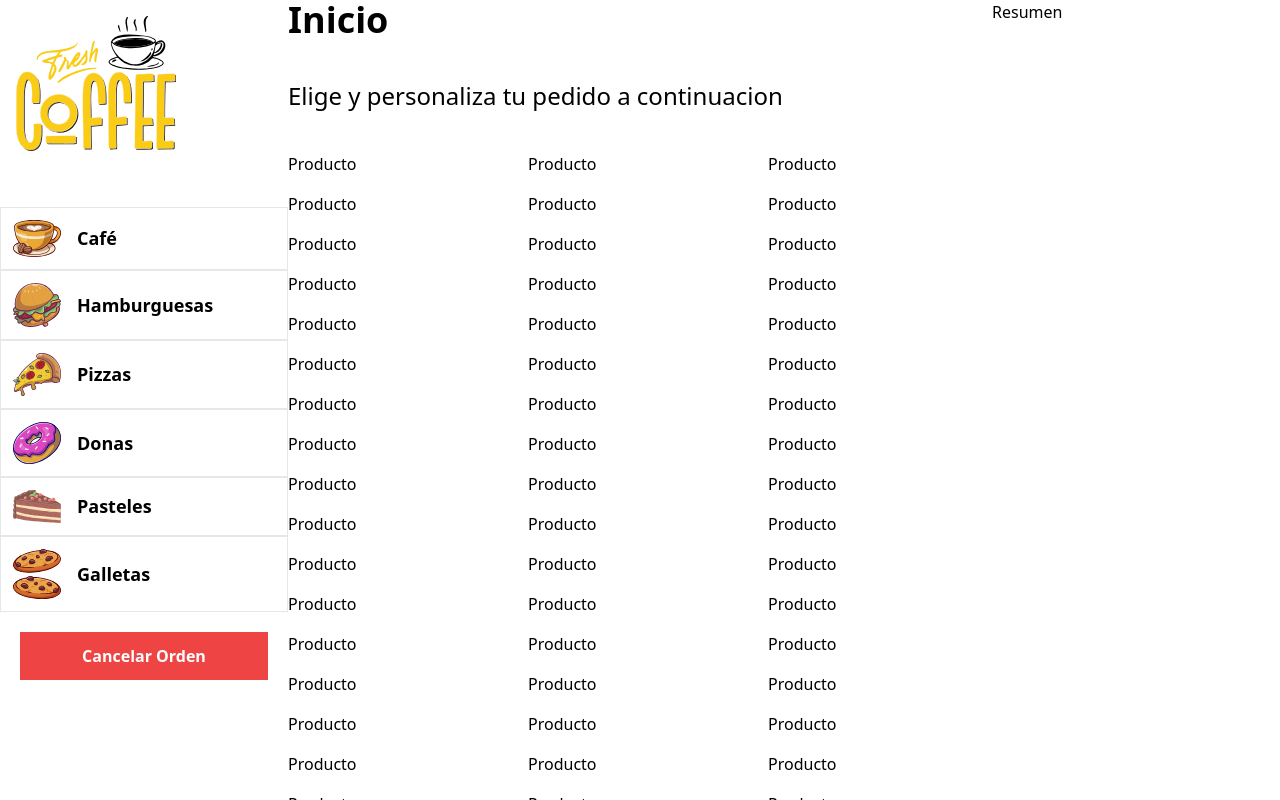
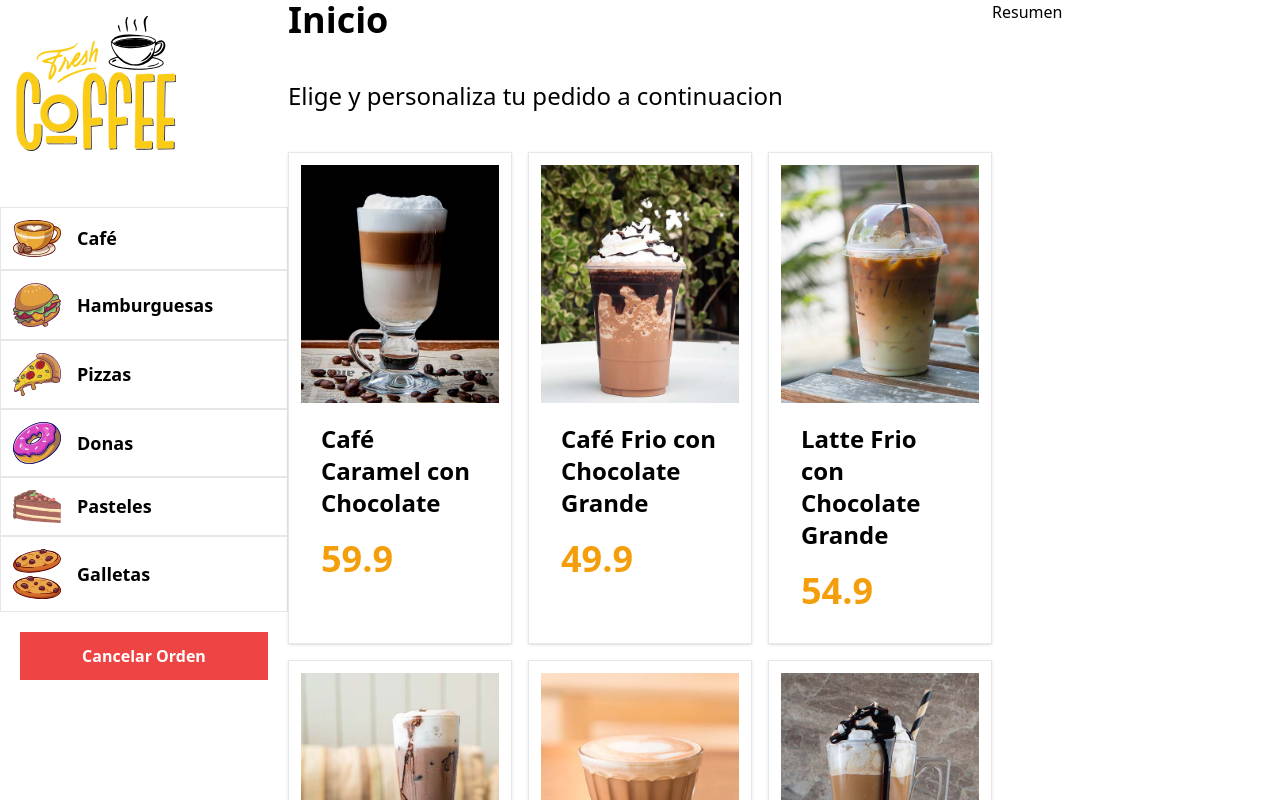
Before and after one commit to Jorge-David-Reyes/laravel-quiosco, a React (Vite) app: page / in a window 1280 px wide. Shown: the top 800 px of the page. Built offline with nearby package versions, Linux system fonts and the light colour scheme.

Commit message:
270 - Mostrando Imagen, Precio y Nombre del Producto

```diff
--- a/src/components/Producto.jsx
+++ b/src/components/Producto.jsx
@@ -1,6 +1,15 @@
 export default function Producto({producto}) {
-    console.log(producto)
+
+    const { nombre, imagen, precio } = producto
+
   return (
-    <div>Producto</div>
+    <div className="border p-3 shadow bg-white">
+        <img src={`/img/${imagen}.jpg`} alt={`imagen ${nombre}`} className="w-full" />
+
+        <div className="p-5">
+            <h3 className="text-2xl font-bold">{nombre}</h3>
+            <p className="mt-5 font-black text-4xl text-amber-500">{precio}</p>
+        </div>
+    </div>
   )
 }
```
